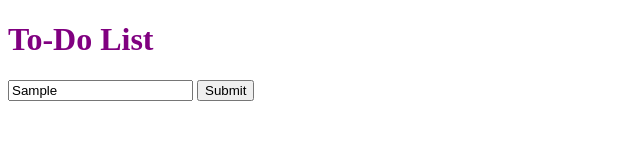
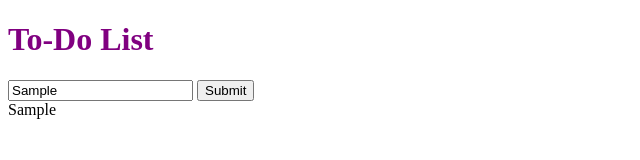
Before and after one commit to asatt003/To-Do-List, a plain HTML site: page index.html in a window 1280 px wide. Both pictures are taken after typing "Sample" into the empty fields and a click on the button "Submit". Shown: the full height of the page, 0-640 px from the left. Drawn offline with Linux system fonts and the light colour scheme.

Commit message:
Correctly outputted to-do list items under the user input box.

```diff
--- a/index.html
+++ b/index.html
@@ -1,5 +1,6 @@
 <!DOCTYPE html>
 <html lang="en">
+<title>To-Do List</title>
 <head>
     <h1>To-Do List</h1>
     <meta charset="UTF-8">
@@ -10,6 +11,7 @@
 <body>
     <input id="name" type="text">
     <button id="btn" class="button"> Submit</button>
+    <div id="todoListContainer" ></div>
     <script src="./index.js"></script>
 </body>
 </html>
--- a/index.js
+++ b/index.js
@@ -1,17 +1,20 @@
 let nameField = document.querySelector('#name');
 let userInput = "";
 var userInputArray = [];
-function storeInput(input) {
-    //console.log(`input : ${input}`);
-    return userInputArray.push(input);
+function itemConstructor(inputArray) {
+  let newContainer = document.querySelector('#todoListContainer');
+  let newElement = document.createElement('div');
+  newElement.innerHTML = inputArray[(inputArray.length - 1)];
+  newContainer.appendChild(newElement);
+  return;
 };
 nameField.addEventListener(
-    "input",
-    (eventObject) => {userInput = eventObject.target.value}
+  "input",
+  (eventObject) => {userInput = eventObject.target.value}
 );
 let btn = document.querySelector('#btn');
 btn.addEventListener("click", () => {
-    storeInput(userInput);
-    console.log(userInputArray);
+  userInputArray.push(userInput);
+  itemConstructor(userInputArray);
+  //console.log(userInputArray);
 });
-  //console.log(userInputArray);
```
